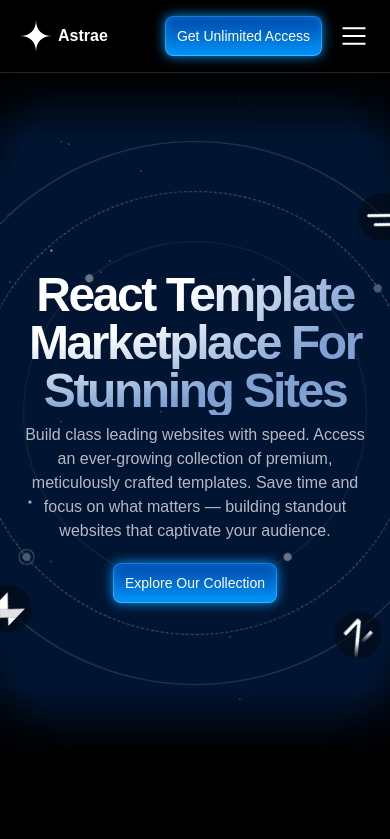
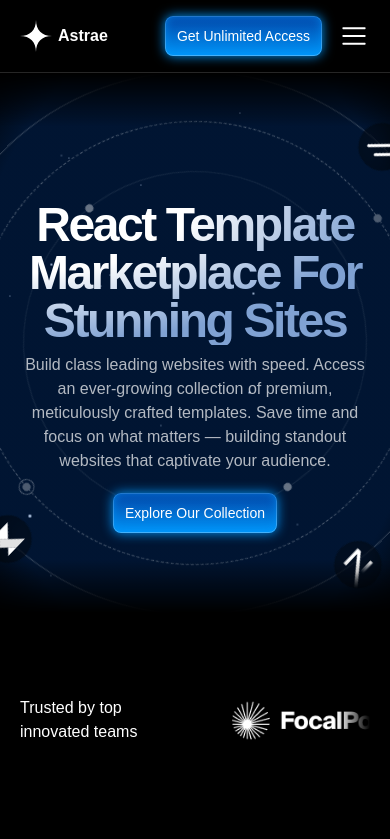
Before and after one commit to Astrae-Design/astrae, a Next.js app: page / in a window 390 px wide. Shown: the top 839 px of the page. Built offline with nearby package versions, Linux system fonts and the light colour scheme.

Commit message:
Fix hero mobile height

```diff
--- a/src/sections/common/hero.tsx
+++ b/src/sections/common/hero.tsx
@@ -21,7 +21,7 @@ export const Hero = () => {
   return (
     <motion.section
       ref={sectionRef}
-      className="h-[680px] md:h-[800px] flex items-center overflow-hidden relative [mask-image:linear-gradient(to_bottom,transparent,black_10%,black_90%,transparent)]"
+      className="h-[540px] md:h-[800px] flex items-center overflow-hidden relative [mask-image:linear-gradient(to_bottom,transparent,black_10%,black_90%,transparent)]"
       style={{
         backgroundImage: 'url("/assets/stars.png")',
         backgroundPositionY,
```
